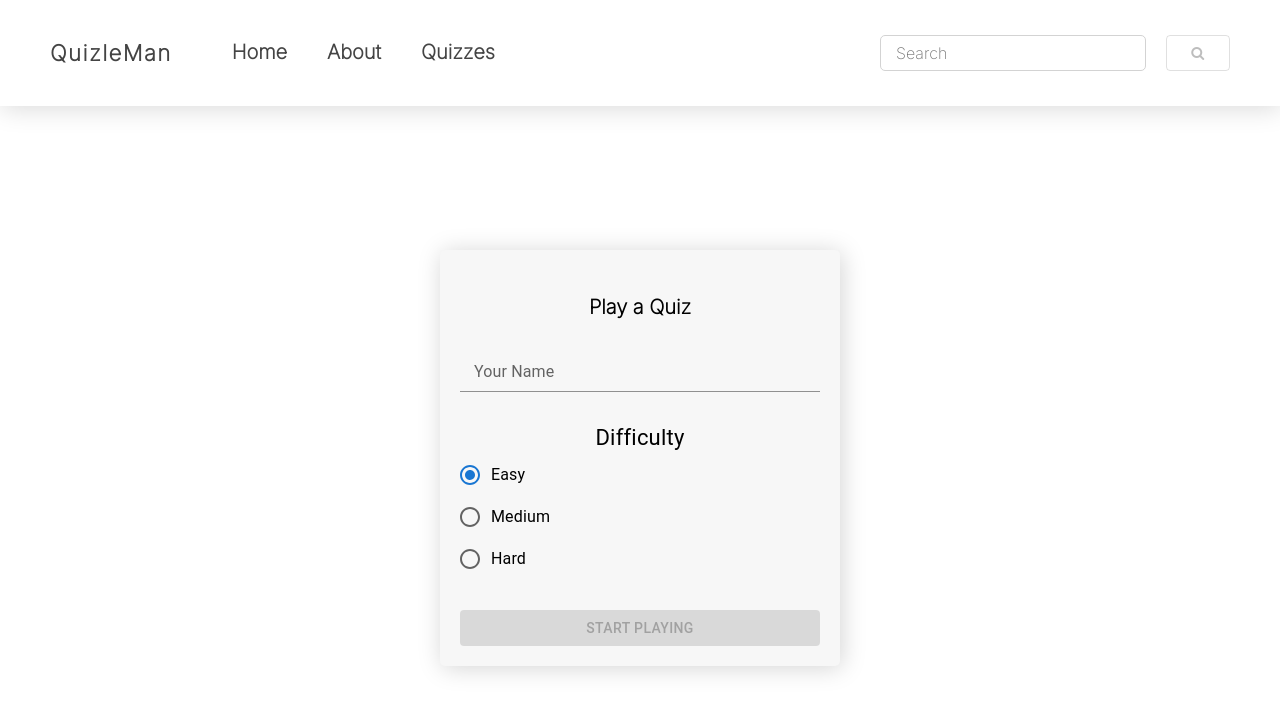
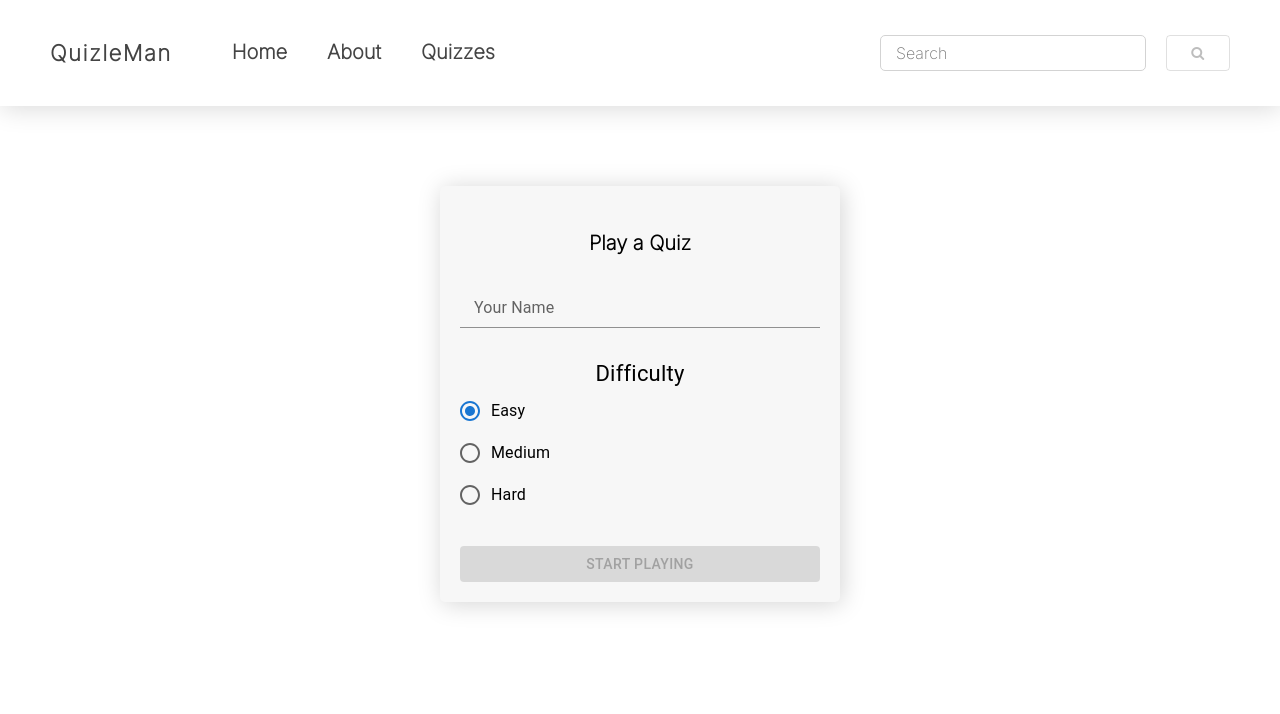
Before and after one commit to smeh09/Quizleman, a React (Create React App) app: page /quizzes/1 in a window 1280 px wide. Shown: the top 714 px of the page. Built offline with nearby package versions, Linux system fonts and the light colour scheme.

Commit message:
height of quiz form container which caused problem removed

```diff
--- a/src/Styles/Quiz.css
+++ b/src/Styles/Quiz.css
@@ -1,7 +1,7 @@
 .quizForm {
   text-align: center;
   display: flex;
-  height: calc(100vh - 96px);
+  margin-top: 50px;
 }
 
 .form {
```
